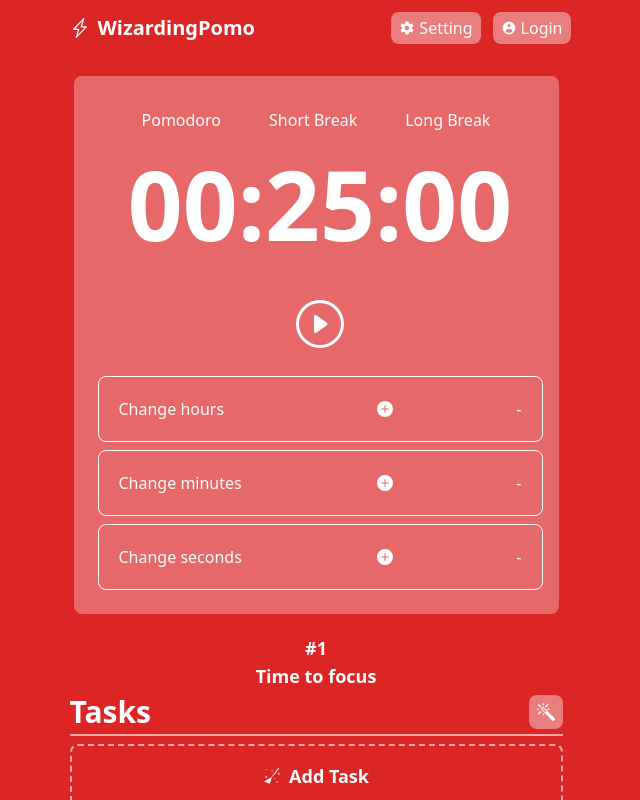
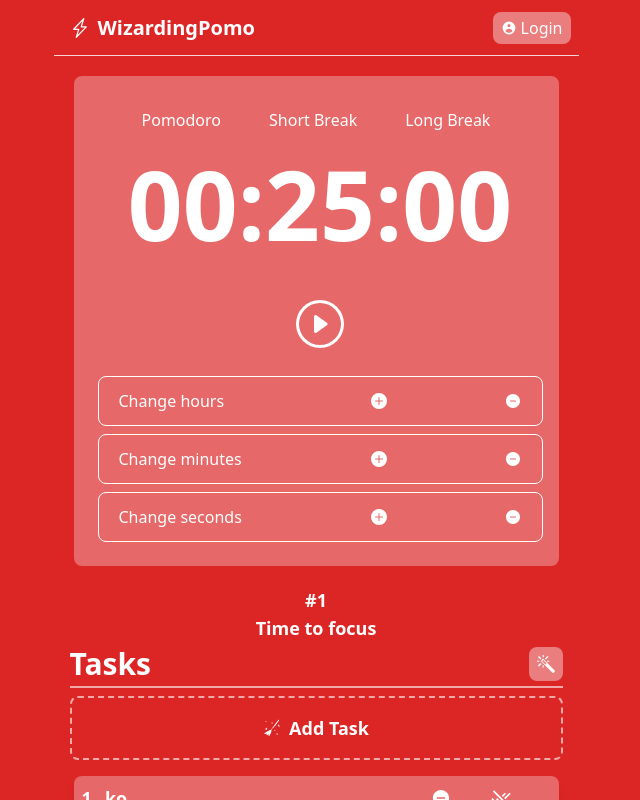
Before and after one commit to ujjwalkirti/pomodoro-timer-harry_potter-theme, a React (Create React App) app: page / in a window 1280 px wide. Both pictures are taken after a click on the button "Gryffindor". Shown: the top 800 px of the page, without its empty margins (324-964 px from the left). Built offline with nearby package versions, Linux system fonts and the light colour scheme; no server answers.

Commit message:
01-11-2021

```diff
--- a/src/components/Navbar.js
+++ b/src/components/Navbar.js
@@ -32,15 +32,12 @@ function Navbar() {
   };
   return (
     <div
-      className={`w-full h-14 border-${context.backGround} border-b flex items-center justify-between mr-2`}
+      className={`w-full h-14 border-white border-opacity-80 border-b flex items-center justify-between mr-2`}
     >
       <p className="flex text-white font-bold text-xl items-center w-60 ml-4">
         <BsLightningCharge className="mr-2" /> WizardingPomo
       </p>
       <div className="flex">
-        <p className="mr-3 cursor-pointer bg-white bg-opacity-40 px-2 py-1 rounded-lg flex items-center">
-          <IoMdSettings className="mr-1" /> Setting
-        </p>
         {context.user === null ? (
           <p
             className="mr-2 cursor-pointer bg-white bg-opacity-40 px-2 py-1 rounded-lg flex items-center"
@@ -50,6 +47,10 @@ function Navbar() {
           </p>
         ) : (
           <div className="flex">
+            <img
+              className="h-10 w-10 rounded-full mx-4 cursor-pointer"
+              src={context.user.photoURL}
+            />
             <p
               onClick={() => {
                 signOut(auth)
@@ -66,10 +67,6 @@ function Navbar() {
             >
               <GoSignOut />
             </p>
-            <img
-              className="h-10 w-10 rounded-full"
-              src={context.user.photoURL}
-            />
           </div>
         )}
       </div>
--- a/src/components/Timer.js
+++ b/src/components/Timer.js
@@ -2,18 +2,8 @@ import React, { useEffect, useState } from "react";
 import { BsPlayCircle } from "react-icons/bs";
 import { GiPauseButton } from "react-icons/gi";
 import { BsPlusCircleFill } from "react-icons/bs";
-import { useContext } from "react/cjs/react.development";
-import { houseContext } from "../services/context/houseContext";
+import { AiFillMinusCircle } from "react-icons/ai";
 
-function getSeconds(props) {
-  if (props === "short") {
-    return 5 * 60;
-  } else if (props === "long") {
-    return 15 * 60;
-  } else {
-    return 25 * 60;
-  }
-}
 
 function Timer() {
   const [seconds, setSeconds] = useState(25 * 60);
@@ -66,7 +56,7 @@ function Timer() {
           </button>
         )}
       </div>
-      <div className="flex justify-between m-1 border border-white p-5 rounded-lg w-full">
+      <div className="flex justify-between m-1 border border-white  px-5 py-3 rounded-lg w-full">
         <p className="w-1/3">Change hours</p>
         <button
           onClick={() => {
@@ -77,14 +67,18 @@ function Timer() {
         </button>
         <button
           onClick={() => {
-            setSeconds(seconds - 3600);
+            if (seconds - 3600 < 0) {
+              alert("Time cannot be negative");
+            } else {
+              setSeconds(seconds - 3600);
+            }
           }}
         >
-          -
+          <AiFillMinusCircle />
         </button>
       </div>
 
-      <div className="flex w-full justify-between m-1 border border-white p-5 rounded-lg ">
+      <div className="flex w-full justify-between m-1 border border-white  px-5 py-3 rounded-lg ">
         <p className="w-1/3">Change minutes</p>
         <button
           onClick={() => {
@@ -95,14 +89,18 @@ function Timer() {
         </button>
         <button
           onClick={() => {
-            setSeconds(seconds - 60);
+            if (seconds - 60 >= 0) {
+              setSeconds(seconds - 60);
+            } else {
+              alert("Time cannot be negative");
+            }
           }}
         >
-          -
+          <AiFillMinusCircle />
         </button>
       </div>
 
-      <div className="flex w-full justify-between m-1 border border-white p-5 rounded-lg">
+      <div className="flex w-full justify-between m-1 border border-white px-5 py-3 rounded-lg">
         <p className="w-1/3">Change seconds</p>
         <button
           onClick={() => {
@@ -120,7 +118,7 @@ function Timer() {
             }
           }}
         >
-          -
+          <AiFillMinusCircle />
         </button>
       </div>
     </div>
```
